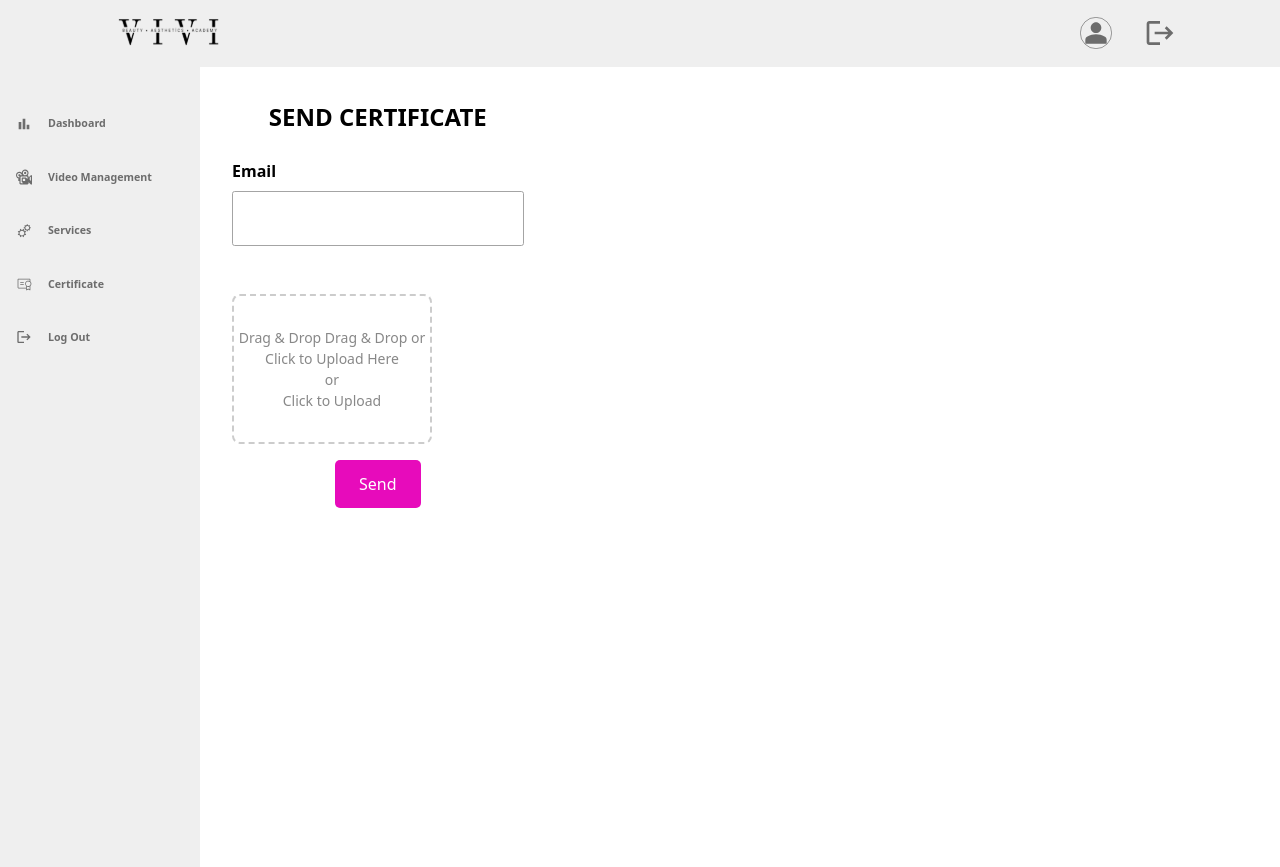
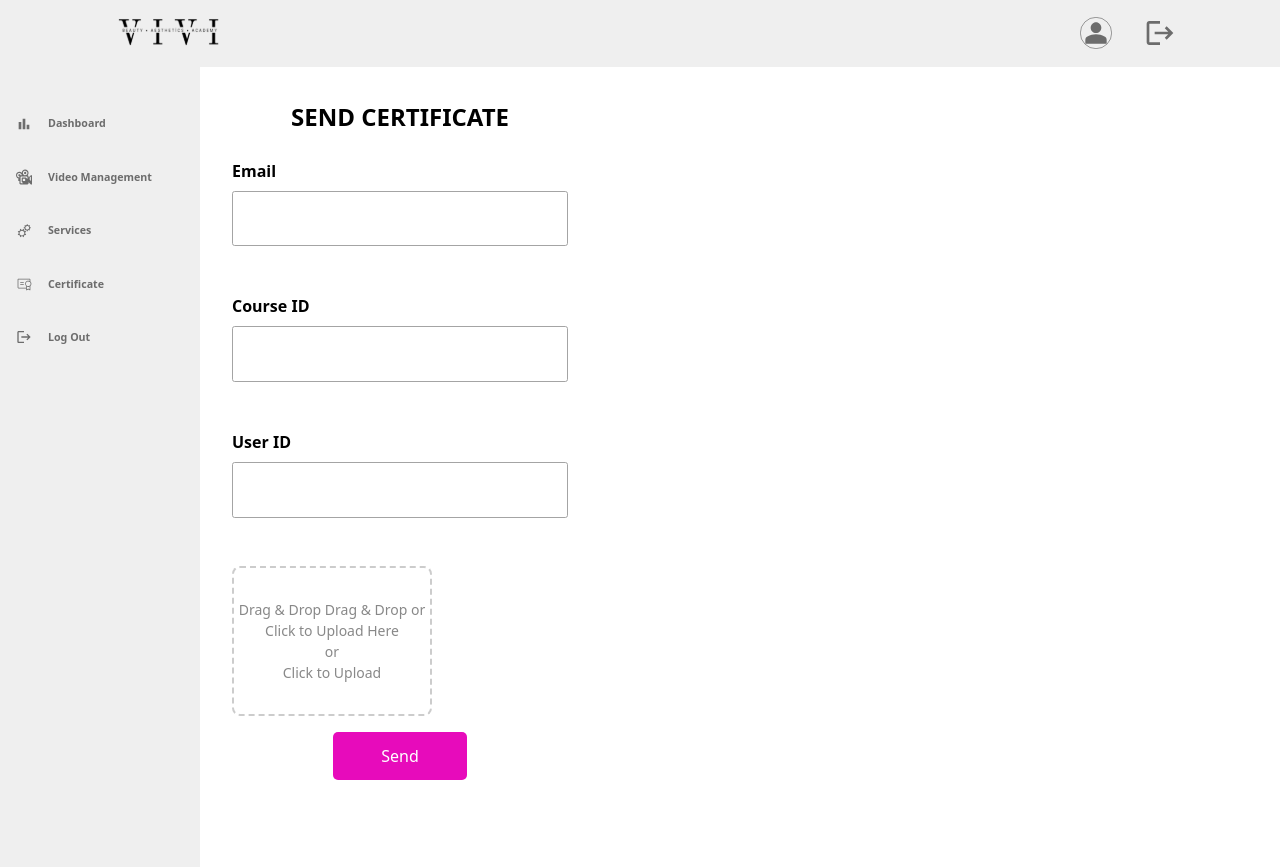
Before and after one commit to YB-Digital/viviAdmin, a Next.js app: page /admin/certificate in a window 1280 px wide. Built offline with nearby package versions, Linux system fonts and the light colour scheme.

Commit message:
send certificate

```diff
--- a/src/component/dashboardUserTable/index.tsx
+++ b/src/component/dashboardUserTable/index.tsx
@@ -25,7 +25,7 @@ export default function DashboardUserTable() {
           setUsers(
             data.contacts.map((user: any) => ({
               ...user,
-              check: user.check === "✔" || user.check === "1", // API'den gelen değeri boolean'a çevir
+              check: user.check === "✔" || user.check === "1",
             }))
           );
         }
@@ -37,14 +37,12 @@ export default function DashboardUserTable() {
   const toggleCheck = (userId: number, currentCheck: boolean) => {
     const newCheck = !currentCheck;
 
-    // Öncelikle UI'da güncelle
     setUsers((prevUsers) =>
       prevUsers.map((user) =>
         user.id === userId ? { ...user, check: newCheck } : user
       )
     );
 
-    // API'ye gönderilecek check değeri "1" veya "0" olmalı
     fetch("https://ybdigitalx.com/vivi_Adminbackend/update_check_status.php", {
       method: "POST",
       headers: { "Content-Type": "application/json" },
--- a/src/component/sendCertificateForm/index.tsx
+++ b/src/component/sendCertificateForm/index.tsx
@@ -3,19 +3,24 @@
 import React, { useState } from "react";
 import InputComponent from "@/component/inputComponent";
 import FileComponent from "@/component/fileComponent";
+
+//style
 import "./sendCertificateForm.scss";
 
 export default function SendCertificateForm() {
   const [formData, setFormData] = useState({
     email: "",
     certificateFile: null as File | null,
+    course_id: "",
+    user_id: "",
   });
 
   const [loading, setLoading] = useState(false);
   const [message, setMessage] = useState<string | null>(null);
 
   const handleChange = (e: React.ChangeEvent<HTMLInputElement>) => {
-    setFormData((prev) => ({ ...prev, email: e.target.value }));
+    const { name, value } = e.target;
+    setFormData((prev) => ({ ...prev, [name]: value }));
   };
 
   const handleFileChange = (file: File | null) => {
@@ -29,12 +34,14 @@ export default function SendCertificateForm() {
 
     const formDataToSend = new FormData();
     formDataToSend.append("email", formData.email);
+    formDataToSend.append("course_id", formData.course_id);
+    formDataToSend.append("user_id", formData.user_id);
     if (formData.certificateFile) {
-      formDataToSend.append("certificate", formData.certificateFile);
+      formDataToSend.append("pdf", formData.certificateFile);
     }
 
     try {
-      const response = await fetch("https://your-api-endpoint.com/send_certificate", {
+      const response = await fetch("https://ybdigitalx.com/vivi_Adminbackend/send_certificate.php", {
         method: "POST",
         body: formDataToSend,
       });
@@ -42,9 +49,9 @@ export default function SendCertificateForm() {
       const data = await response.json();
       if (data.status === "success") {
         setMessage("Certificate sent successfully!");
-        setFormData({ email: "", certificateFile: null });
+        setFormData({ email: "", certificateFile: null, course_id: "", user_id: "" });
       } else {
-        setMessage("Error while sending certificate.");
+        setMessage(data.message || "Error while sending certificate.");
       }
     } catch (error) {
       console.error("Error submitting form:", error);
@@ -62,6 +69,14 @@ export default function SendCertificateForm() {
           <label>Email</label>
           <InputComponent name="email" value={formData.email} onChange={handleChange} />
         </div>
+        <div className="formGroup">
+          <label>Course ID</label>
+          <InputComponent name="course_id" value={formData.course_id} onChange={handleChange} />
+        </div>
+        <div className="formGroup">
+          <label>User ID</label>
+          <InputComponent name="user_id" value={formData.user_id} onChange={handleChange} />
+        </div>
         <div className="fileUpload">
           <FileComponent label="Drag & Drop or Click to Upload" accept="application/pdf" onFileChange={handleFileChange} />
         </div>
--- a/src/component/sendCertificateForm/sendCertificateForm.scss
+++ b/src/component/sendCertificateForm/sendCertificateForm.scss
@@ -4,6 +4,7 @@
     align-items: center;
     justify-content: center;
     padding: 2rem;
+    width: 31.25vw;
 
     h2 {
       font-size: 1.5rem;
@@ -44,6 +45,7 @@
         border-radius: 5px;
         cursor: pointer;
         transition: background 0.3s ease;
+        width: 10.4vw;
 
         &:hover {
           background-color: #c609a3;
```
